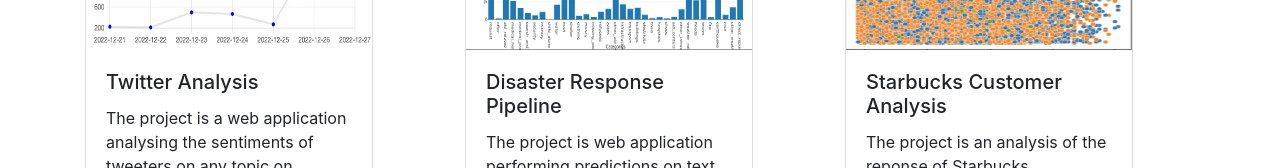
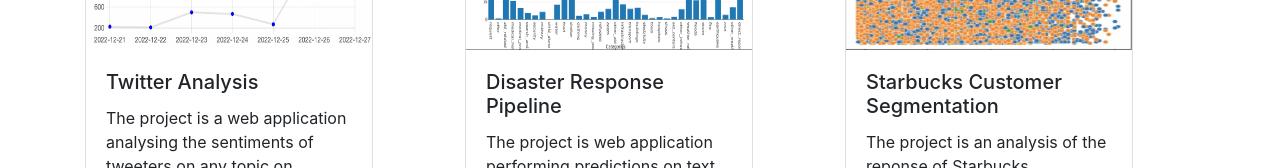
Before and after one commit to utkarsshhh/portfolio, an Angular app: page /portfolio in a window 1280 px wide. Shown: the part 178-346 px from the top of the page. Built offline with nearby package versions, Linux system fonts and the light colour scheme.

Commit message:
update portfolio

```diff
--- a/src/app/portfolio/portfolio.component.html
+++ b/src/app/portfolio/portfolio.component.html
@@ -25,7 +25,7 @@
             <div class="card" style="width: 18rem;">
                 <img class="card-img-top" src="../../assets/fourth.png" alt="Card image cap">
                 <div class="card-body">
-                    <h5 class="card-title">Starbucks Customer Analysis</h5>
+                    <h5 class="card-title">Starbucks Customer Segmentation</h5>
                     <p class="card-text">The project is an analysis of the reponse of Starbucks customers to offers,rewards and coupons </p>
                     <a href="https://github.com/utkarsshhh/starbucks-analysis" class="btn btn-primary">Open</a>
                 </div>
```
